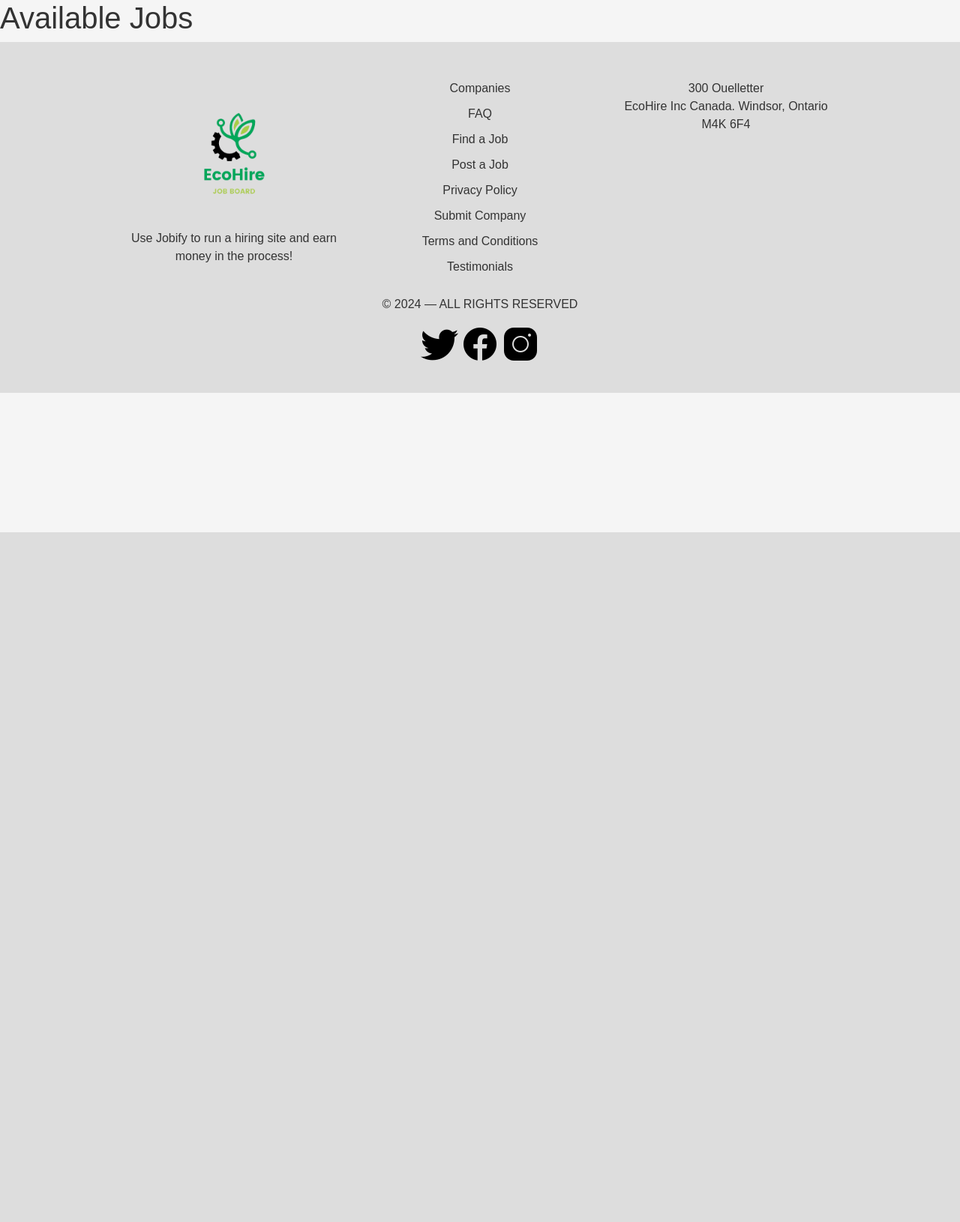
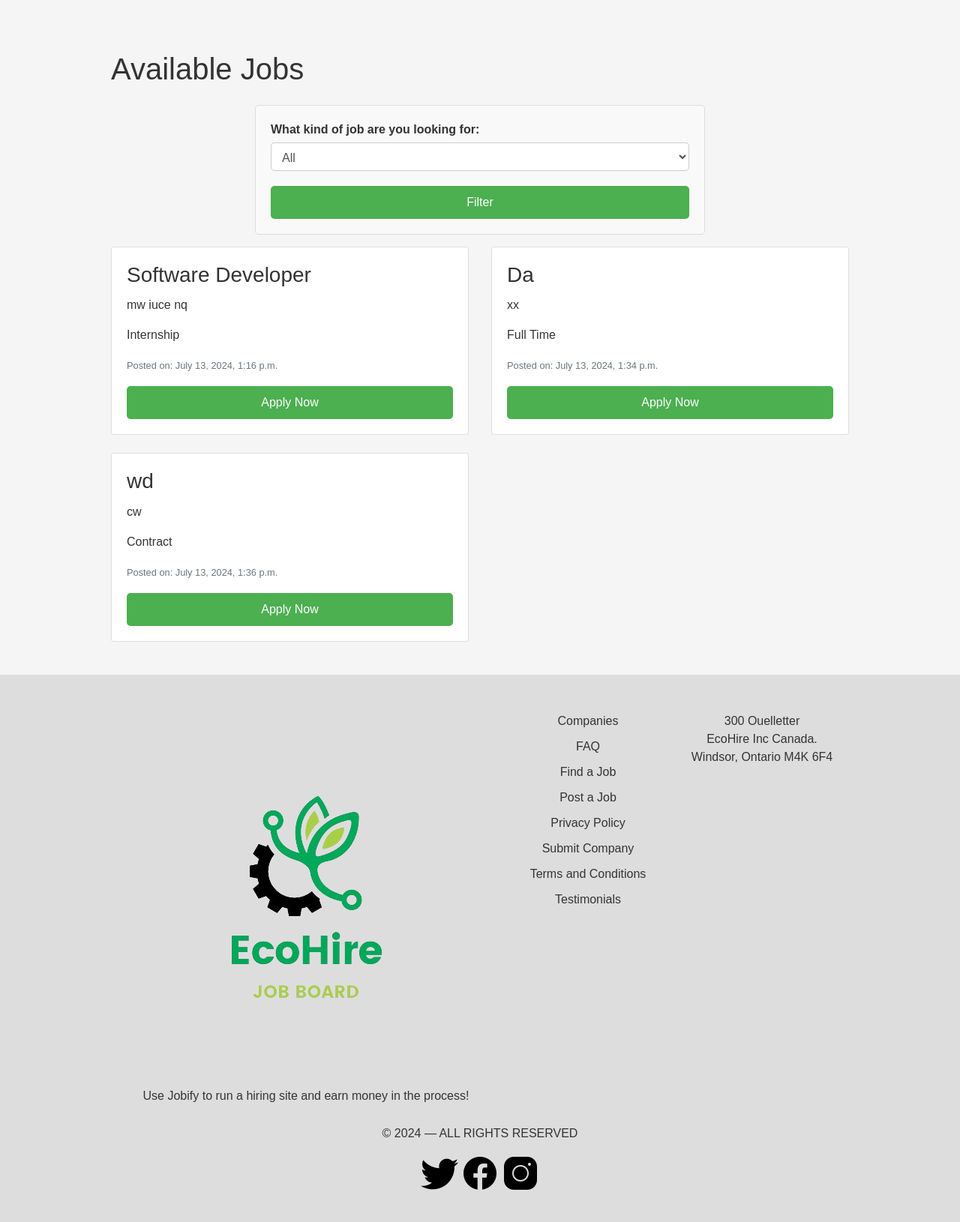
Before and after one commit to ishaan1212/EcoHire, a Django app: page /myApp/jobs/ in a window 1280 px wide. Shown: the part 90-1720 px from the top of the page at 75% size. Before the commit the page ends 800 px from the top, so only its background shows below. Run offline with Django 5.2, Linux system fonts and the light colour scheme; data comes from the database, SQL or seed files in the repository; both versions use the stored data as it was after the commit; some libraries are stand-ins or nearby versions.

Commit message:
Features added: Job posting and job history

```diff
--- a/ecoHire/settings.py
+++ b/ecoHire/settings.py
@@ -108,7 +108,8 @@ AUTH_PASSWORD_VALIDATORS = [
 
 LANGUAGE_CODE = 'en-us'
 
-TIME_ZONE = 'UTC'
+
+TIME_ZONE = 'EST'
 
 USE_I18N = True
 
@@ -120,6 +121,8 @@ USE_TZ = True
 
 STATIC_URL = '/myApp/static/'
 
+
+
 # Default primary key field type
 # https://docs.djangoproject.com/en/5.0/ref/settings/#default-auto-field
 
--- a/myApp/models.py
+++ b/myApp/models.py
@@ -1,3 +1,5 @@
+from datetime import timezone
+
 from django.contrib.auth.forms import UserCreationForm
 from django.db import models
 from django.contrib.auth.models import User
--- a/myApp/static/styles.css
+++ b/myApp/static/styles.css
@@ -15,8 +15,8 @@ body {
 
 /* Header Styles */
 header {
-    background-color: #4caf50; /* Green background for header */
-    color: #fff; /* White text */
+    background-color: #4caf50;
+    color: #fff;
     padding: 10px 0;
     border-bottom: 1px solid #ddd;
 }
@@ -72,7 +72,9 @@ nav ul li a {
     margin: 0 auto;
 }
 
-.hero input, .hero select, .hero button {
+.hero input,
+.hero select,
+.hero button {
     display: block;
     width: 100%;
     padding: 15px;
@@ -81,26 +83,27 @@ nav ul li a {
     border-radius: 5px;
 }
 
-.hero input, .hero select {
-    background: rgba(255, 255, 255, 0.8); /* White background */
+.hero input,
+.hero select {
+    background: rgba(255, 255, 255, 0.8);
     color: #333;
 }
 
 .hero button {
-    background: #4caf50; /* Green button */
+    background: #4caf50;
     color: #fff;
     font-size: 16px;
     cursor: pointer;
 }
 
 .hero button:hover {
-    background: #45a049; /* Darker green on hover */
+    background: #45a049;
 }
 
 /* Footer Styles */
 footer {
-    background-color: #ddd; /* Light gray background */
-    color: #333; /* Dark gray text */
+    background-color: #ddd;
+    color: #333;
     padding: 20px 0;
     text-align: center;
 }
@@ -166,11 +169,8 @@ footer {
         text-align: center;
     }
 }
-.footer-logo {
-    max-width: 200px; /* Adjust the maximum width of the logo */
-    height: auto; /* Ensures the logo scales proportionally */
-}
-/* Add this to your existing styles or create a new CSS file */
+
+/* Signup Dialog */
 .signup-dialog {
     max-width: 400px;
     margin: 0 auto;
@@ -178,7 +178,7 @@ footer {
     border: 1px solid #ccc;
     border-radius: 5px;
     background-color: #fff;
-    box-shadow: 0px 0px 10px rgba(0,0,0,0.1);
+    box-shadow: 0px 0px 10px rgba(0, 0, 0, 0.1);
 }
 
 .signup-dialog h2 {
@@ -213,14 +213,7 @@ footer {
     background-color: #45a049;
 }
 
-h2 {
-    color: #555; /* Dark gray heading */
-    margin-bottom: 20px;
-}
-
 /* Profile Styles */
-/* styles.css */
-
 .form-container {
     max-width: 600px;
     margin: 0 auto;
@@ -231,28 +224,27 @@ h2 {
     box-shadow: 0 0 10px rgba(0, 0, 0, 0.1);
 }
 
-h2 {
-    font-size: 28px;
-    margin-bottom: 20px;
-    color: #333;
-}
-
 .profile-picture {
     text-align: center;
     margin-bottom: 20px;
 }
 
 .profile-pic {
-    width: 150px; /* Adjust size as needed */
-    height: 150px; /* Adjust size as needed */
+    width: 150px;
+    height: 150px;
     border-radius: 50%;
     border: 2px solid #ccc;
     box-shadow: 0 0 8px rgba(0, 0, 0, 0.1);
-    object-fit: cover; /* Ensures the image covers the container */
+    object-fit: cover;
 }
 
 form {
-    margin-top: 20px;
+    max-width: 600px;
+    margin: auto;
+    padding: 20px;
+    background-color: #f9f9f9;
+    border: 1px solid #ddd;
+    border-radius: 5px;
 }
 
 form p {
--- a/myApp/templates/myApp/base.html
+++ b/myApp/templates/myApp/base.html
@@ -18,7 +18,7 @@
             <nav>
                 <ul>
                     <li><a href="{% url 'myApp:jobs' %}">Find A Job</a></li>
-                    <li><a href="#">Post A Job</a></li>
+                    <li><a href="{% url 'myApp:post' %}">Post A Job</a></li>
                     <li><a href="#">About Us</a></li>
                     {% if user.is_authenticated %}
                         <li><a href="{% url 'myApp:profile' %}">Profile</a></li>
--- a/myApp/templates/myApp/jobs.html
+++ b/myApp/templates/myApp/jobs.html
@@ -3,6 +3,46 @@
 {% block title %}Jobs - EcoHire{% endblock %}
 
 {% block content %}
-<h1>Available Jobs</h1>
-<!-- Display jobs dynamically here -->
+<div class="container mt-5">
+    <h1 class="mb-4">Available Jobs</h1>
+
+    <!-- Job Type Filter Form -->
+    <form method="get" class="mb-3" id="jobFilterForm">
+        <div class="form-group">
+            <label for="job_type">What kind of job are you looking for:</label>
+            <select class="form-control" id="job_type" name="job_type">
+                <option value="">All</option>
+                <option value="Full Time"{% if request.GET.job_type == "Full Time" %} selected{% endif %}>Full Time</option>
+                <option value="Part Time"{% if request.GET.job_type == "Part Time" %} selected{% endif %}>Part Time</option>
+                <option value="Contract"{% if request.GET.job_type == "Contract" %} selected{% endif %}>Contract</option>
+                <option value="Internship"{% if request.GET.job_type == "Internship" %} selected{% endif %}>Internship</option>
+                <option value="Freelance"{% if request.GET.job_type == "Freelance" %} selected{% endif %}>Freelance</option>
+            </select>
+        </div>
+        <button type="submit" class="btn btn-primary">Filter</button>
+    </form>
+
+    {% if jobs_lists %}
+        <div class="row">
+            {% for job in jobs_lists %}
+                {% if not request.GET.job_type or request.GET.job_type == job.job_type %}
+                    <div class="col-md-6 mb-4">
+                        <div class="card">
+                            <div class="card-body">
+                                <h3 class="card-title">{{ job.title }}</h3>
+                                <p class="card-text">{{ job.description }}</p>
+                                <p class="card-text">{{ job.job_type }}</p>
+                                <p class="card-text"><small class="text-muted">Posted on: {{ job.published_at }}</small></p>
+                                <a href="#" class="btn btn-primary">Apply Now</a>
+                            </div>
+                        </div>
+                    </div>
+                {% endif %}
+            {% endfor %}
+        </div>
+    {% else %}
+        <p>No jobs available.</p>
+    {% endif %}
+</div>
+
 {% endblock %}
--- a/myApp/urls.py
+++ b/myApp/urls.py
@@ -2,6 +2,8 @@ from django.conf import settings
 from django.conf.urls.static import static
 from django.urls import path
 from . import views
+from .views import post
+
 app_name = 'myApp'
 urlpatterns = [
     path('', views.home, name='home'),
@@ -10,5 +12,7 @@ urlpatterns = [
     path('profile/', views.profile, name='profile'),
     path('register/', views.register, name='register'),
     path('logout/', views.logout_view, name='logout'),
+    path('post/', views.post, name='post'),
+    path('job-list/', views.jobs, name='job_list')
     # Add more paths for other pages as needed
 ] + static(settings.MEDIA_URL, document_root=settings.MEDIA_ROOT)
--- a/myApp/views.py
+++ b/myApp/views.py
@@ -2,7 +2,8 @@ from django.contrib.auth import logout
 from django.contrib.auth.models import User
 from django.shortcuts import render, redirect
 
-from myApp.forms import ProfileForm, UserRegistrationForm
+from myApp.forms import ProfileForm, UserRegistrationForm, JobPostForm
+from myApp.models import Job
 
 
 # Create your views here.
@@ -13,9 +14,10 @@ def home(request):
 
 
 def jobs(request):
-    # Replace with actual logic for displaying jobs
+    jobs_lists = Job.objects.all()
     context = {
         'title': 'Jobs Page',
+        'jobs_lists': jobs_lists,
     }
     return render(request, 'myApp/jobs.html', context)
 
@@ -57,3 +59,17 @@ def profile(request):
 def logout_view(request):
     logout(request)
     return redirect('myApp:home')  # Redirect to home page after logout
+
+
+
+#@login_required
+def post(request):
+    if request.method == 'POST':
+        form = JobPostForm(request.POST)
+        if form.is_valid():
+            job = form.save(commit=False)
+            job.save()
+            return redirect('myApp:jobs')
+    else:
+        form = JobPostForm()
+    return render(request, 'myApp/post.html', {'form': form})
```
Also changed, not shown: myApp/forms.py (+13 -2 lines), myApp/templates/myApp/post.html (added, +18 -0 lines), db.sqlite3.
